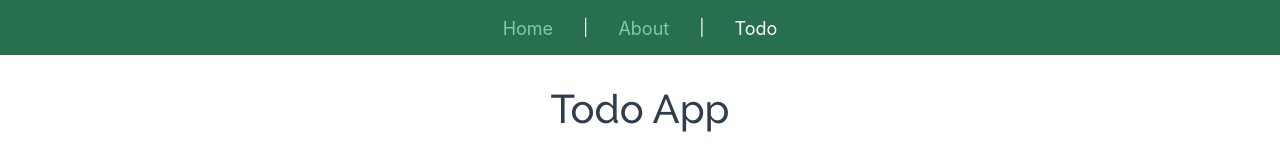
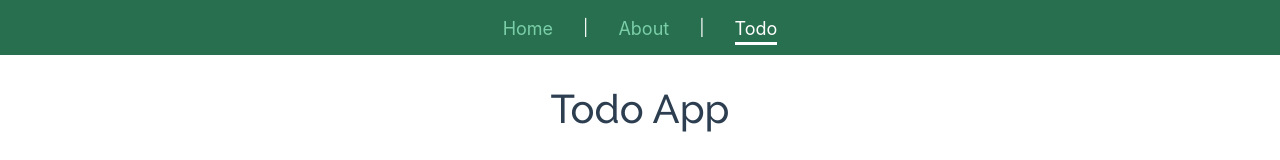
Before and after one commit to irawanfirmansyah/Todo-App, a Vue app: page /todo in a window 1280 px wide. Shown: the top 160 px of the page. Built offline with nearby package versions, Linux system fonts and the light colour scheme; data requests are answered from the project's data file; what vue-sweetalert2 would draw is missing.

Commit message:
border style to 'active' link

```diff
--- a/src/App.vue
+++ b/src/App.vue
@@ -144,6 +144,10 @@ nav a.router-link-exact-active {
   color: white;
 }
 
+nav a.router-link-exact-active::after{
+  width: 100%;
+}
+
 .fade-enter-active,
 .fade-leave-active {
   transition: opacity 0.3s ease;
--- a/src/router.js
+++ b/src/router.js
@@ -13,7 +13,7 @@ export default new Router({
     {
       path: '/',
       name: 'home',
-      component: Home
+      component: () => import('./views/Home')
     },
     {
       path: '/about',
@@ -21,12 +21,12 @@ export default new Router({
       // route level code-splitting
       // this generates a separate chunk (about.[hash].js) for this route
       // which is lazy-loaded when the route is visited.
-      component: () => import(/* webpackChunkName: "about" */ './views/About.vue')
+      component: () => import(/* webpackChunkName: "about" */ './views/About')
     },
     {
       path: '/todo',
       name: 'todo',
-      component: () => import("./views/Todo.vue")
+      component: () => import("./views/Todo")
     }
   ]
 })
--- a/src/store.js
+++ b/src/store.js
@@ -62,7 +62,10 @@ const store = new Vuex.Store({
     isLoading: (state) => {
       return state.loading;
     }
+  },
+  modules: {
+
   }
-})
+});
 
 export default store;
```
